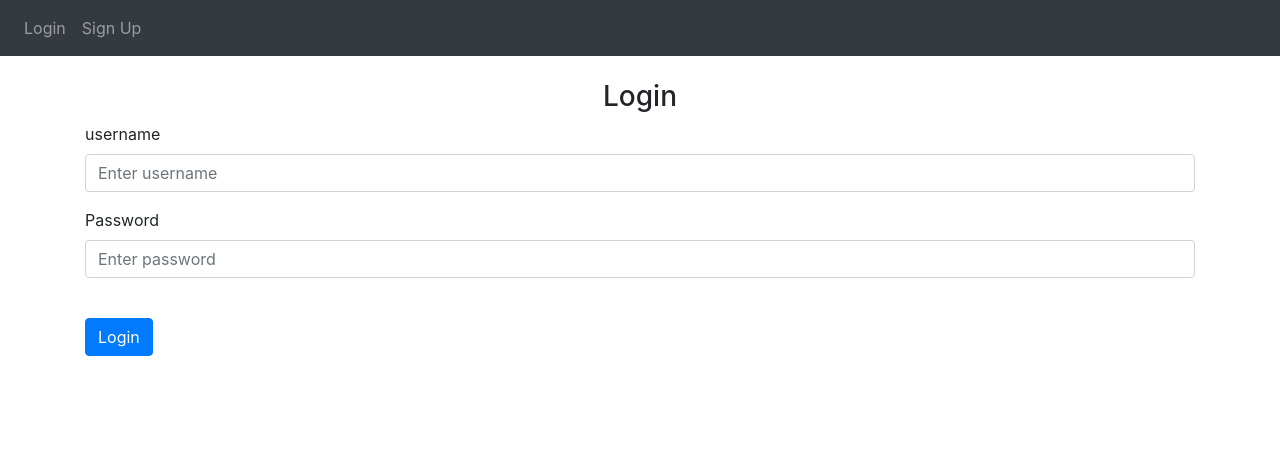
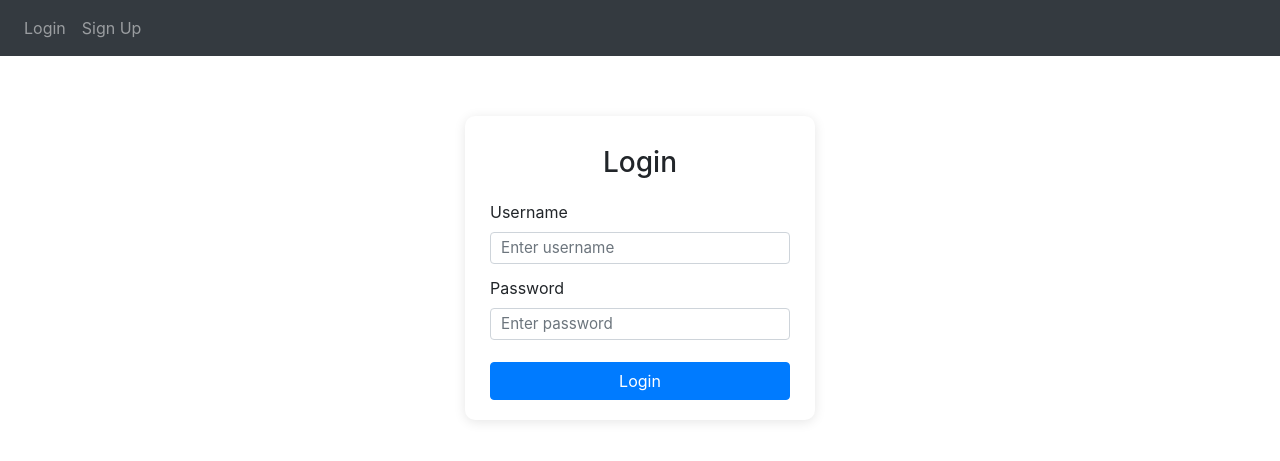
Before and after one commit to anonimity317/it-support, a Flask app: page /login in a window 1280 px wide. Shown: the top 461 px of the page. Run offline with Flask 3, Linux system fonts and the light colour scheme; some libraries are stand-ins or nearby versions.

Commit message:
styling board to background

```diff
--- a/website/templates/base.html
+++ b/website/templates/base.html
@@ -14,7 +14,7 @@
       href="https://stackpath.bootstrapcdn.com/font-awesome/4.7.0/css/font-awesome.min.css"
       crossorigin="anonymous"
     />
-
+    {% block head %}{% endblock %}
     <title>{% block title %}IT Support System{% endblock %}</title>
 </head>
 
--- a/website/templates/login.html
+++ b/website/templates/login.html
@@ -1,19 +1,48 @@
-<DOCTYPE html>
 {% extends "base.html" %}
 
 {% block title %}Login{% endblock %}
 
+{% block head %}
+<style>
+    .login-card {
+        max-width: 350px;
+        margin: 60px auto;
+        padding: 30px 25px 20px 25px;
+        border-radius: 10px;
+        box-shadow: 0 2px 12px rgba(0,0,0,0.10);
+        background: #fff;
+    }
+    .login-card h3 {
+        margin-bottom: 20px;
+    }
+    .login-card .form-group {
+        margin-bottom: 12px;
+    }
+    .login-card .form-control {
+        padding: 4px 10px;
+        font-size: 0.95rem;
+        height: 32px;
+    }
+    .login-card button {
+        width: 100%;
+        margin-top: 10px;
+    }
+</style>
+{% endblock %}
+
 {% block body %}
+<div class="login-card">
     <form method="POST">
         <h3 align="center">Login</h3>
         <div class="form-group">
-        <label for="username">username</label>
+            <label for="username">Username</label>
             <input
-        type="username"
+                type="text"
                 class="form-control"
                 id="username"
                 name="username"
                 placeholder="Enter username"
+                required
             />
         </div>
         <div class="form-group">
@@ -24,9 +53,10 @@
                 id="password"
                 name="password"
                 placeholder="Enter password"
+                required
             />
         </div>
-        <br />
         <button type="submit" class="btn btn-primary">Login</button>
     </form>
+</div>
 {% endblock %}
```
Also changed, not shown: website/templates/sign-up.html (+34 -1 lines), instance/database.db. Lines whose indentation alone changed are shown as unchanged.
